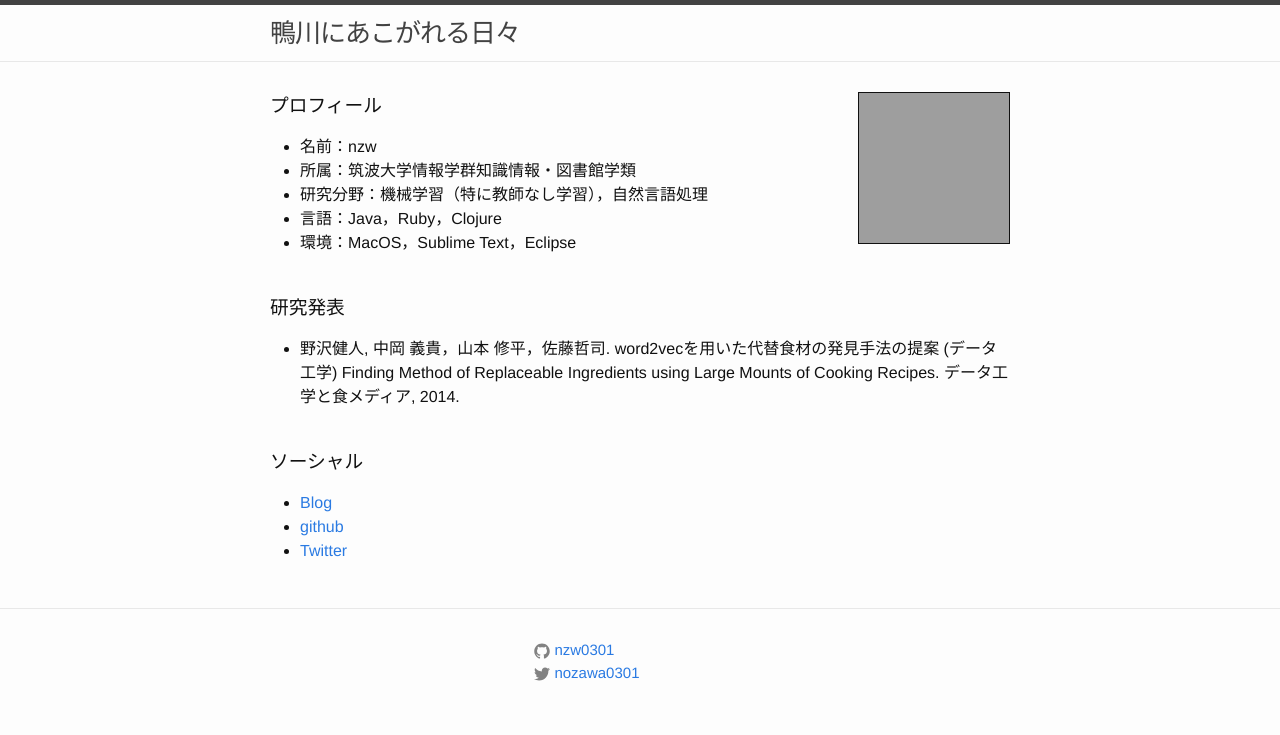
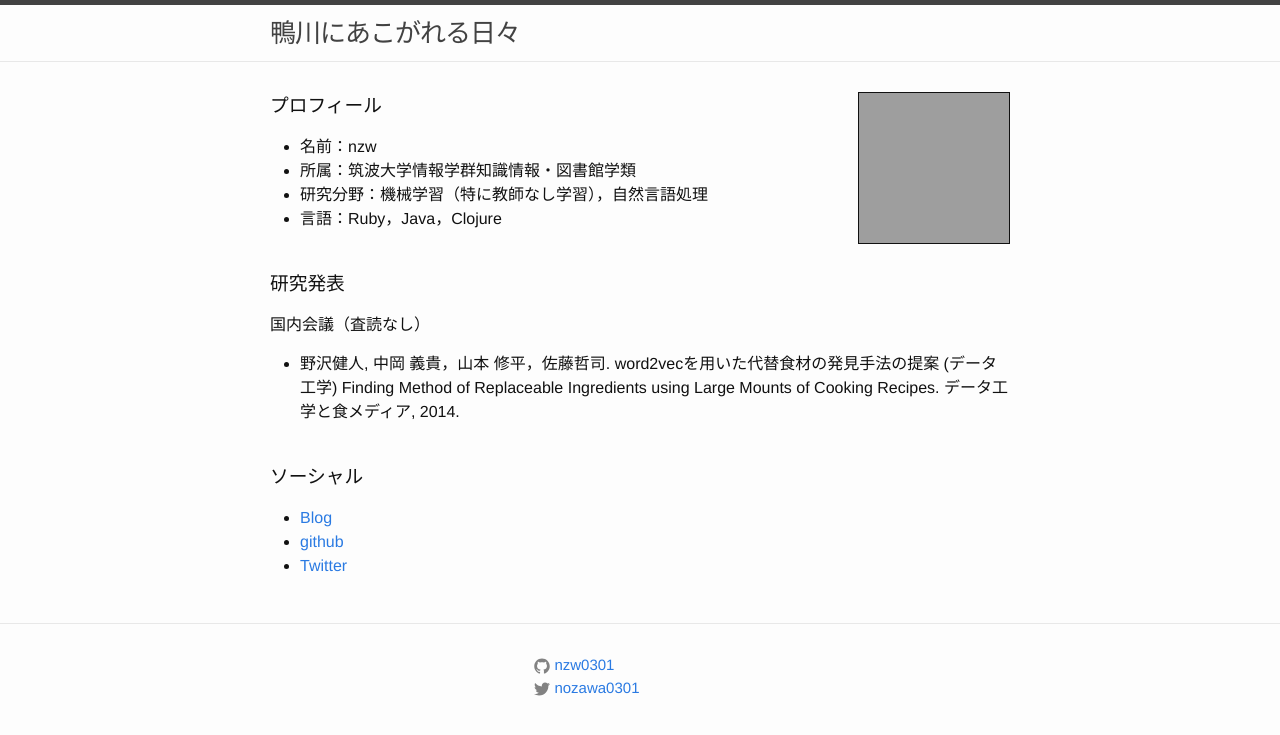
Before and after one commit to nzw0301/nzw0301.github.io, a Jekyll site: the page built from index.html, in a window 1280 px wide. Shown: the top 735 px of the page. Built offline with Jekyll 4.4.1, drawn with Linux system fonts in a browser that asks for light colours; grey boxes are pictures that could not be loaded.

Commit message:
edit profile

```diff
--- a/index.html
+++ b/index.html
@@ -10,12 +10,12 @@ layout: default
     <li>名前：nzw</li>
     <li>所属：筑波大学情報学群知識情報・図書館学類</li>
     <li>研究分野：機械学習（特に教師なし学習），自然言語処理</li>
-    <li>言語：Java，Ruby，Clojure</li>
-    <li>環境：MacOS，Sublime Text，Eclipse</li>
+    <li>言語：Ruby，Java，Clojure</li>
   </ul>
   <br />
 
   <h3>研究発表</h3>
+  <h4>国内会議（査読なし）</h4>
   <ul>
     <li>野沢健人, 中岡 義貴，山本 修平，佐藤哲司.  word2vecを用いた代替食材の発見手法の提案 (データ工学) Finding Method of Replaceable Ingredients using Large Mounts of Cooking Recipes. データ工学と食メディア, 2014. </li>
   </ul>
```
